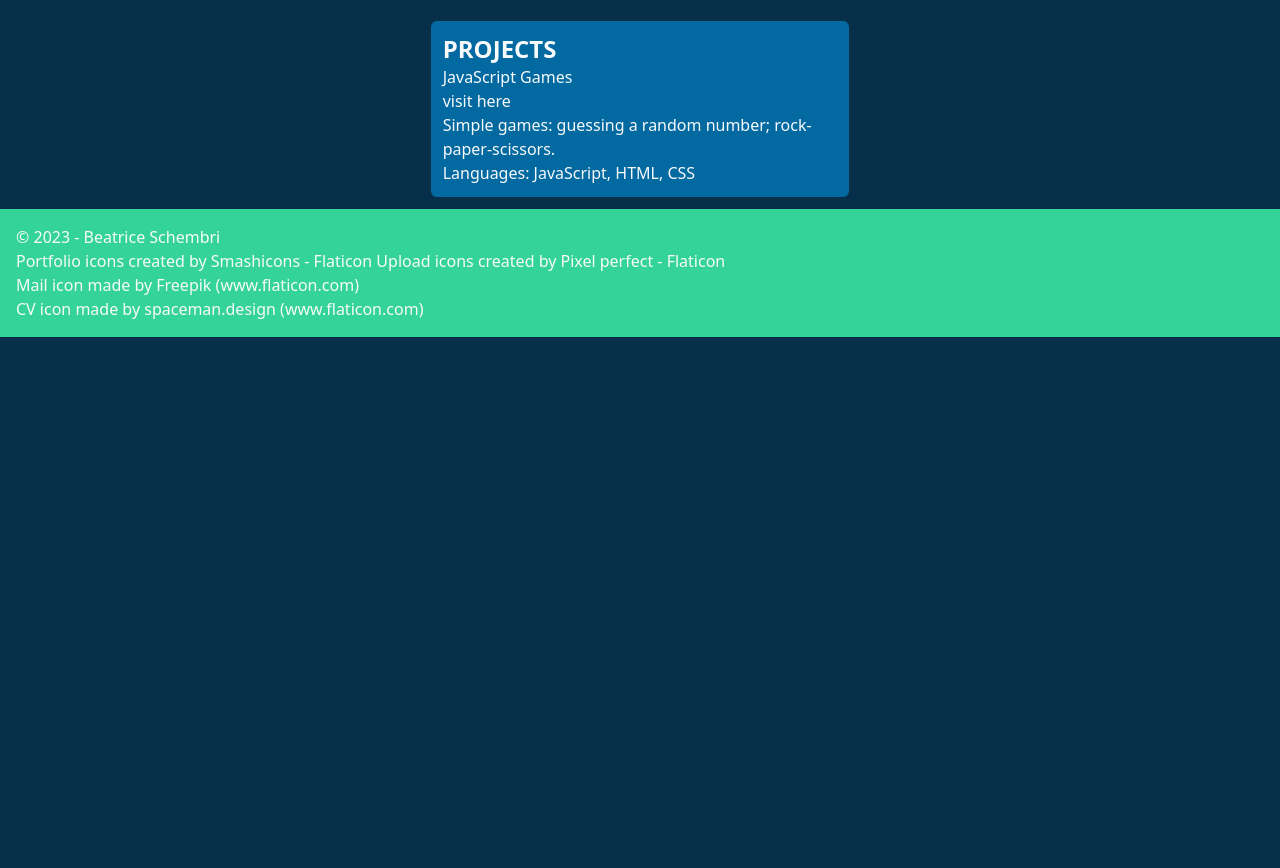
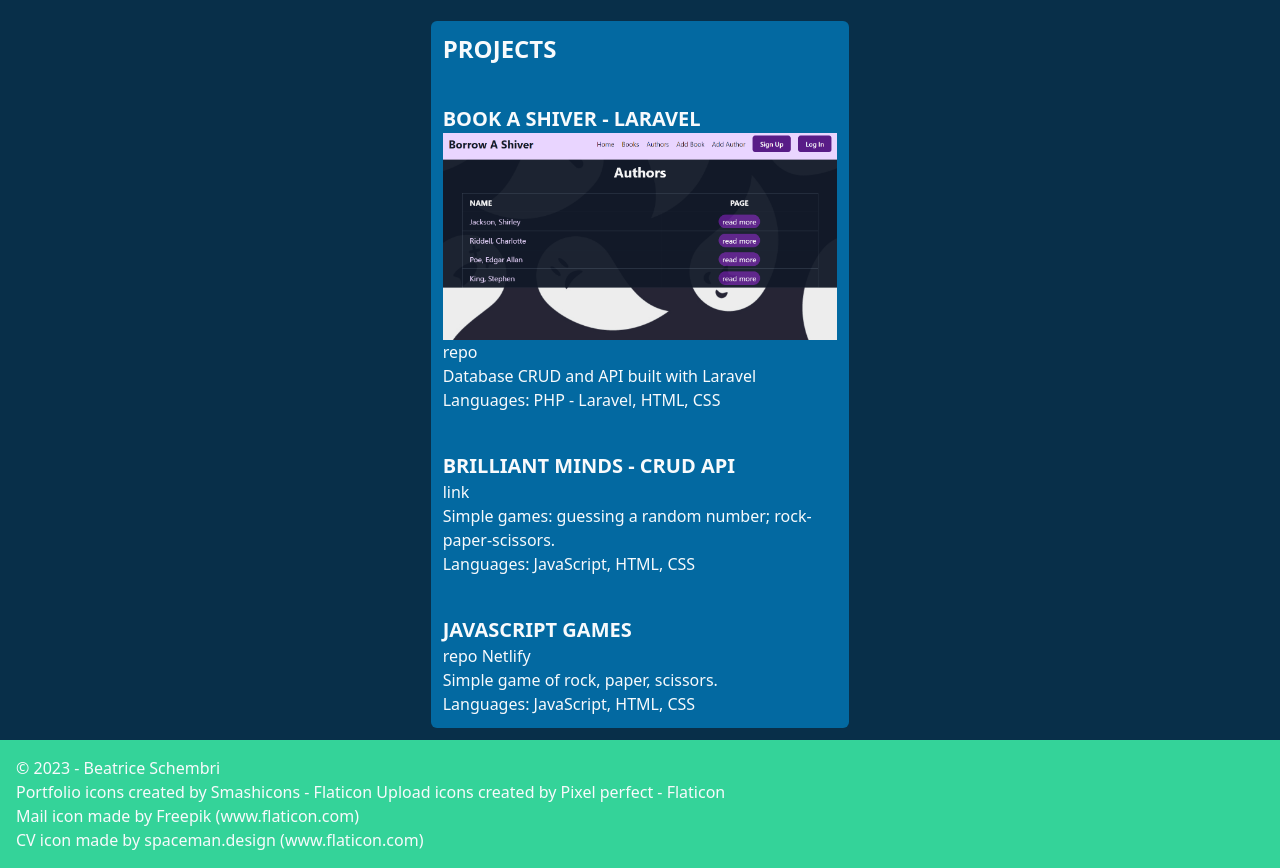
Before and after one commit to BiceSchembri/portfolio, a plain HTML site: page index.html in a window 1280 px wide. Shown: the part 939-1807 px from the top of the page. Before the commit the page ends 1276 px from the top, so only its background shows below. Drawn offline with nearby package versions, Linux system fonts and the light colour scheme.

Commit message:
Update projects

```diff
--- a/index.html
+++ b/index.html
@@ -42,11 +42,11 @@
             <div class="flex items-end md:justify-end ">
                 <a href="https://github.com/BiceSchembri" target="_blank" rel="noopener noreferrer"
                     class="px-4 py-2 hover:opacity-80 transition duration-300 ease-in-out">
-                    <img alt="GitHub" src="./assets/github-mark/github-mark-white.png" class="w-8 h-8 object-contain">
+                    <img alt="GitHub" src="./assets/logos/github-mark-white.png" class="w-8 h-8 object-contain">
                 </a>
                 <a href="https://www.linkedin.com/in/beatrice-schembri-3a0a1077/" target="_blank"
                     rel="noopener noreferrer" class="px-4 py-2 hover:opacity-80 transition duration-300 ease-in-out">
-                    <img alt="LinkedIn" src="./assets/LinkedIn-Logos/LI-In-Bug.png" class="w-8 h-8 object-contain">
+                    <img alt="LinkedIn" src="./assets/logos/LI-In-Bug.png" class="w-8 h-8 object-contain">
                 </a>
             </div>
         </nav>
@@ -104,13 +104,40 @@
             <section id="projects" class="flex p-3 justify-center items-center">
                 <div class="bg-sky-700 rounded-md p-3 w-full sm:w-1/2 lg:w-1/3 h-full sm:h-auto flex flex-col">
                     <h2 class="uppercase font-semibold text-2xl">Projects</h2>
-                    <div class="flex-grow">
-                        <h3>JavaScript Games</h3>
+
+                    <!-- <article class="flex-grow mt-10">
+                        <h3 class="uppercase font-semibold text-xl">Title</h3>
                         <img>
-                        <a href="https://github.com/BiceSchembri/javascript-games">visit here</a>
+                        <a href="">link</a>
+                        <p>Description</p>
+                        <p>Languages:</p>
+                    </article> -->
+
+                    <article class="flex-grow mt-10">
+                        <h3 class="uppercase font-semibold text-xl">Book a Shiver - Laravel</h3>
+                        <img src="./assets/projects/borrow-a-shiver.png">
+                        <a href="">repo</a>
+                        <p>Database CRUD and API built with Laravel</p>
+                        <p>Languages: PHP - Laravel, HTML, CSS</p>
+                    </article>
+
+                    <article class="flex-grow mt-10">
+                        <h3 class="uppercase font-semibold text-xl">Brilliant Minds - CRUD API</h3>
+                        <img>
+                        <a href="">link</a>
                         <p>Simple games: guessing a random number; rock-paper-scissors.</p>
                         <p>Languages: JavaScript, HTML, CSS</p>
-                    </div>
+                    </article>
+
+                    <article class="flex-grow mt-10">
+                        <h3 class="uppercase font-semibold text-xl">JavaScript Games</h3>
+                        <img>
+                        <a href="https://github.com/BiceSchembri/javascript-games">repo</a>
+                        <a href="https://rock-paper-scissors-gify.netlify.app/">Netlify</a>
+                        <p>Simple game of rock, paper, scissors.</p>
+                        <p>Languages: JavaScript, HTML, CSS</p>
+                    </article>
+
                 </div>
             </section>
 
```
Also changed, not shown: assets/projects/borrow-a-shiver.png (added).
